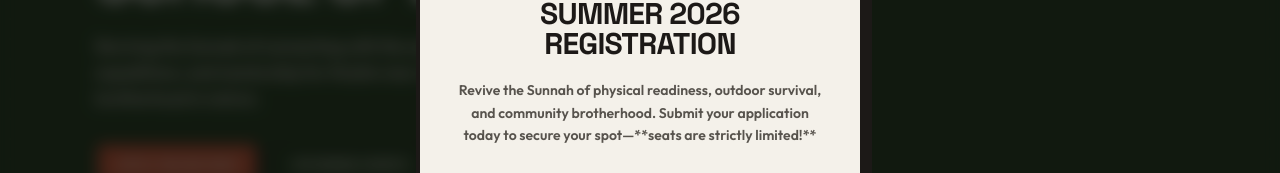
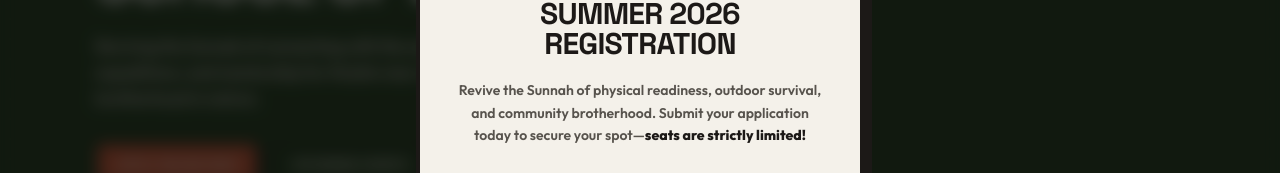
Before and after one commit to School-of-life-windsor/schooloflife-web, a React (Vite) app: page / in a window 1280 px wide. Shown: the part 321-494 px from the top of the page. Built offline with nearby package versions, Linux system fonts and the light colour scheme.

Commit message:
fix: resolve bold text formatting in registration modal and top banner

```diff
--- a/src/App.jsx
+++ b/src/App.jsx
@@ -52,12 +52,12 @@ export default function App() {
       {showBanner && (
         <div className="bg-campfire text-canvas text-center py-2.5 px-4 font-display font-bold text-xs md:text-sm border-b-2 border-stone-900 flex items-center justify-between relative z-[60] shadow-[0_2px_4px_rgba(0,0,0,0.1)]">
           <div className="flex-1 text-center">
-            <span>📢 Summer 2026 Registration is Open! </span>
+            <span>📢 Summer 2026 Registration is Open! <strong className="font-extrabold text-white">Seats are strictly limited!</strong> </span>
             <button
               onClick={() => setActiveTab('Apply')}
               className="underline font-black uppercase tracking-wider ml-1 cursor-pointer hover:text-white"
             >
-              Fill out the application to apply now &rarr;
+              Sign up now &rarr;
             </button>
           </div>
           <button
@@ -101,7 +101,7 @@ export default function App() {
             </div>
 
             <p className="text-xs md:text-sm text-stone-600 font-semibold leading-relaxed">
-              Revive the Sunnah of physical readiness, outdoor survival, and community brotherhood. Submit your application today to secure your spot—**seats are strictly limited!**
+              Revive the Sunnah of physical readiness, outdoor survival, and community brotherhood. Submit your application today to secure your spot—<strong className="font-extrabold text-stone-900">seats are strictly limited!</strong>
             </p>
 
             <div className="flex flex-col gap-2.5 pt-2">
```
